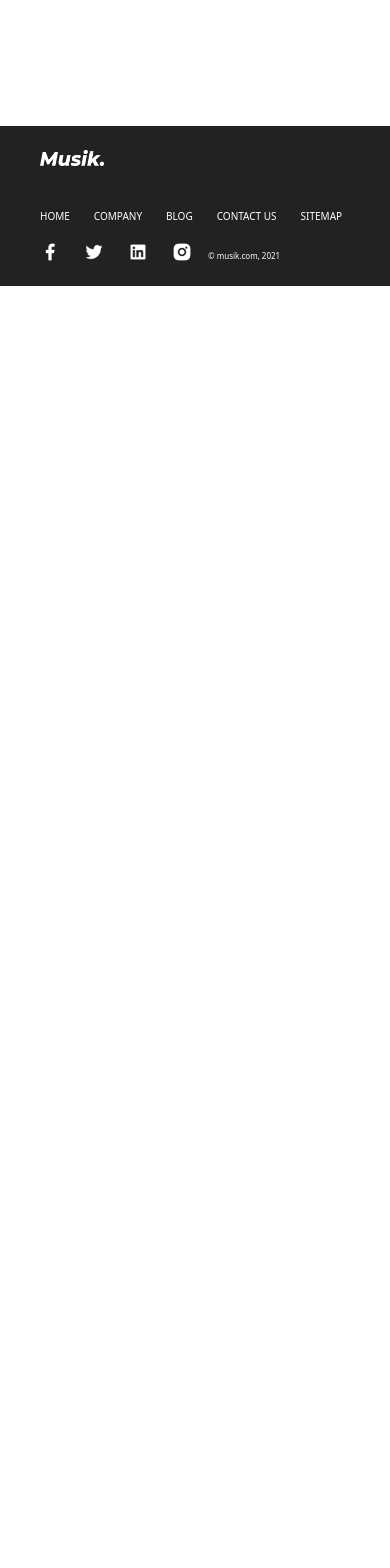
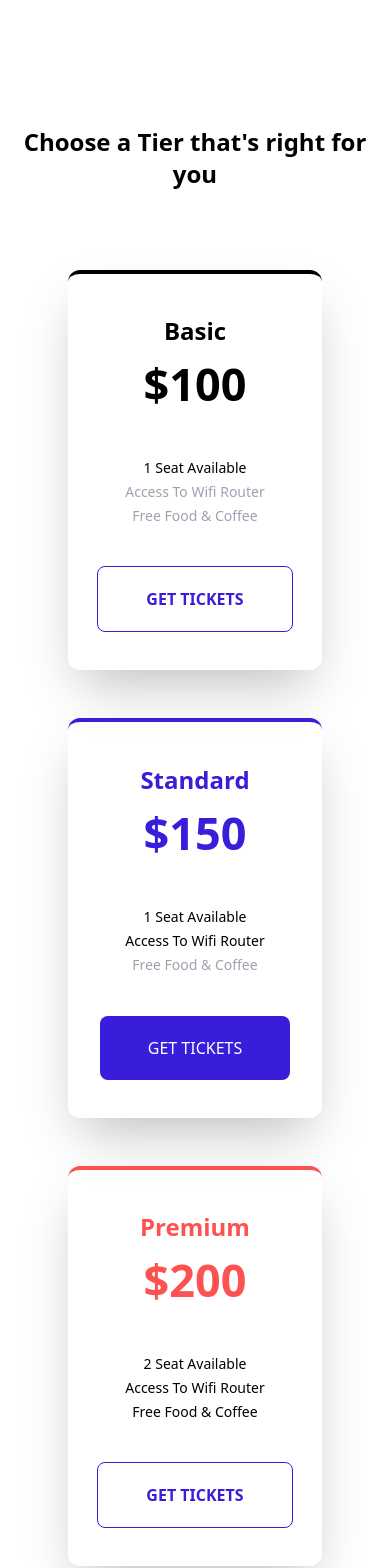
Before and after one commit to Jai-singh-2000/musik, a React (Vite) app: page / in a window 390 px wide. Shown: the part 3100-4668 px from the top of the page. Before the commit the page ends 3386 px from the top, so only its background shows below. Built offline with nearby package versions, Linux system fonts and the light colour scheme.

Commit message:
add: pricing responsive

```diff
--- a/src/App.jsx
+++ b/src/App.jsx
@@ -13,7 +13,7 @@ function App() {
       <Category />
       <About />
       {/* <Event /> */}
-      {/* <Price/> */}
+      <Price/>
       {/* <Testimonial/> */}
       <Footer/>
     </div>
--- a/src/components/Price/Price.jsx
+++ b/src/components/Price/Price.jsx
@@ -3,28 +3,28 @@ import PriceCard from './PriceCard'
 
 const Price = () => {
     return (
-        <div className='my-20 container'>
-            <div className='text-4xl font-bold text-center'>Choose a Tier that's right for you</div>
+        <div className='my-12 sm:my-14 md:my-16 lg:my-18 xl:my-20 container'>
+            <div className='text-2xl md:text-3xl xl:text-4xl font-bold text-center'>Choose a Tier that's right for you</div>
 
-            <div className='flex justify-center gap-8 mt-20'>
+            <div className='flex flex-wrap justify-around gap-12 sm:gap-5 xl:gap-8 mt-20 '>
 
                 <PriceCard type={"Basic"} price={"100"} seat={"1 Seat Available"} access={"Access to Wifi Router"} food={"Free Food & coffee"} borderColor={'border-black'}>
 
-                    <button className='uppercase py-5 px-12 border border-[#381DDB] rounded-lg | text-[16px] font-bold text-[#381DDB]'>Get Tickets</button>
+                    <button className='uppercase py-5 md:py-3 lg:py-5 px-12 md:px-8 lg:px-12 border border-[#381DDB] rounded-lg | text-[16px] md:text-[14px] lg:text-[16px] font-bold text-[#381DDB]'>Get Tickets</button>
 
                 </PriceCard>
 
 
                 <PriceCard type={"Standard"} price={"150"} seat={"1 Seat Available"} wifiAvailable={true} colorHex={`#381DDB`} borderColor={'border-[#381DDB]'}>
 
-                    <button className='uppercase py-5 px-12 bg-[#381DDB] rounded-lg | text-md font-medium text-white'>Get Tickets</button>
+                    <button className='uppercase py-5 md:py-3 lg:py-5 px-12 md:px-8 lg:px-12  bg-[#381DDB] rounded-lg | text-[16px] md:text-[14px] lg:text-md font-medium text-white'>Get Tickets</button>
 
                 </PriceCard>
 
 
                 <PriceCard type={"Premium"} price={"200"} seat={"2 Seat Available"} wifiAvailable={true} foodAvailable={true} colorHex={`#FC5252`} borderColor={'border-[#FC5252]'}>
 
-                    <button className='uppercase py-5 px-12 border border-[#381DDB] rounded-lg | text-[16px] font-bold text-[#381DDB]'>Get Tickets</button>
+                    <button className='uppercase py-5 md:py-3 lg:py-5 px-12 md:px-8 lg:px-12  border border-[#381DDB] rounded-lg |text-[16px] md:text-[14px] lg:text-[16px] font-bold text-[#381DDB]'>Get Tickets</button>
 
                 </PriceCard>
 
--- a/src/components/Price/PriceCard.jsx
+++ b/src/components/Price/PriceCard.jsx
@@ -2,14 +2,14 @@ import React from 'react'
 
 const PriceCard = ({ type, price, seat, wifiAvailable = false, foodAvailable = false, colorHex, children, borderColor }) => {
     return (
-        <div className={`h-[400px] w-[370px] py-4 flex flex-col items-center justify-around shadow-2xl rounded-xl border-t-4  ${borderColor} capitalize`}>
+        <div className={`h-[400px] md:h-[350px] lg:h-[400px] w-[65%] sm:w-[60%] md:w-[30%] lg:flex-[0.3] xl:w-[370px] py-4 flex flex-col items-center justify-around shadow-2xl rounded-xl border-t-4  ${borderColor} capitalize`}>
 
             <div className='flex flex-col items-center'>
-                <div className={`text-2xl leading-[38px] font-extrabold text-[${colorHex && colorHex}]`}>{type}</div>
-                <div className={`text-[60px] leading-[73.14px] font-bold text-[${colorHex && colorHex}]`}>${price}</div>
+                <div className={`text-2xl md:text-xl xltext-2xl leading-[38px] font-extrabold text-[${colorHex && colorHex}]`}>{type}</div>
+                <div className={`text-[45px] md:text-[40px] lg:text-[55px] xl:text-[60px]leading-[73.14px] font-bold text-[${colorHex && colorHex}]`}>${price}</div>
             </div>
 
-            <div className='text-[16px] leading-[24px] font-normal flex flex-col items-center gap-3'>
+            <div className='text-[14px] md:text-[12px] lg:text-[16px] leading-3 sm:leading-4 md:leading-5 lg:leading-[24px] font-normal flex flex-col items-center gap-3'>
                 <div >{seat}</div>
                 <div className={!wifiAvailable && `font-light text-gray-400`}>Access to Wifi Router</div>
                 <div className={!foodAvailable && `font-light text-gray-400`}>Free Food & coffee</div>
```
